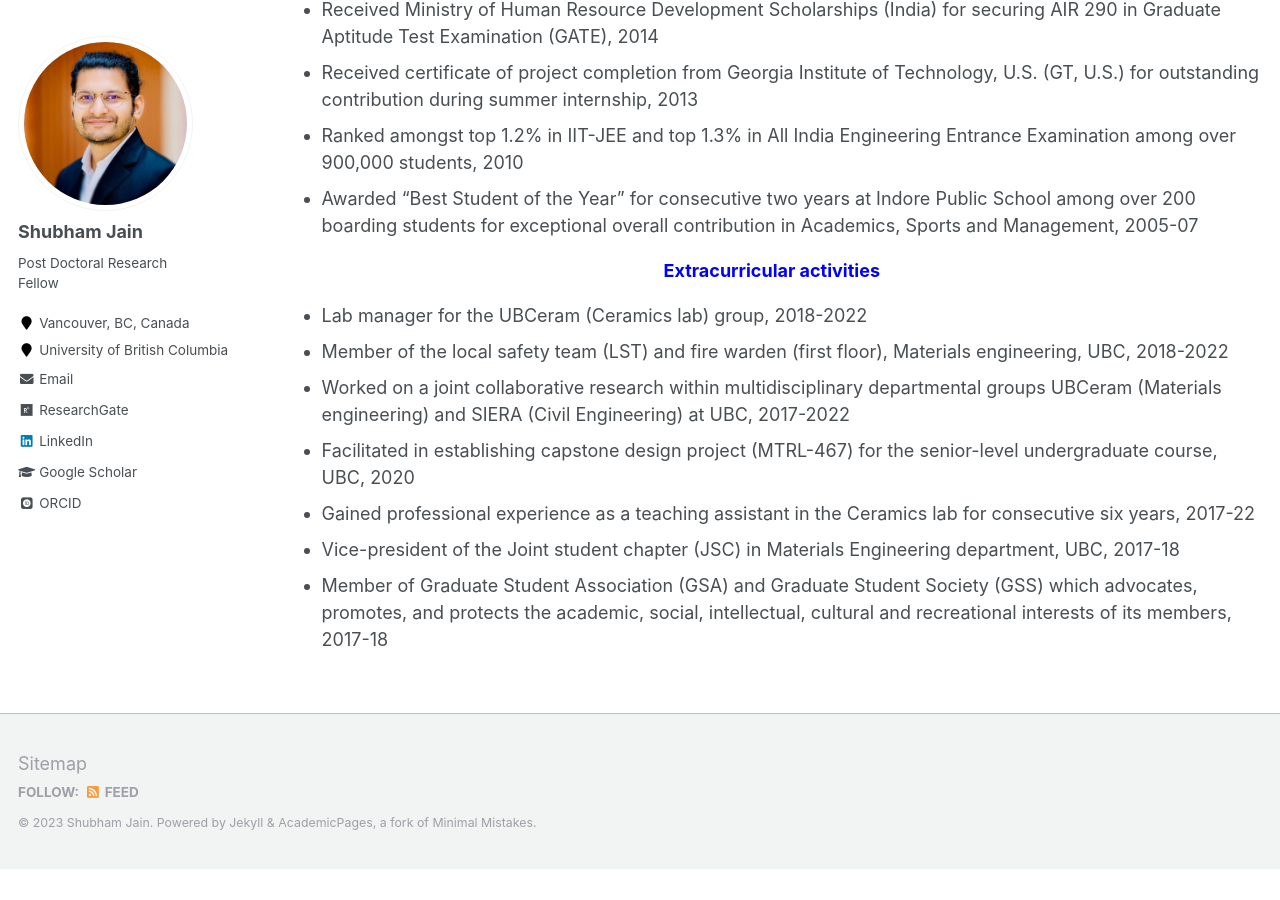
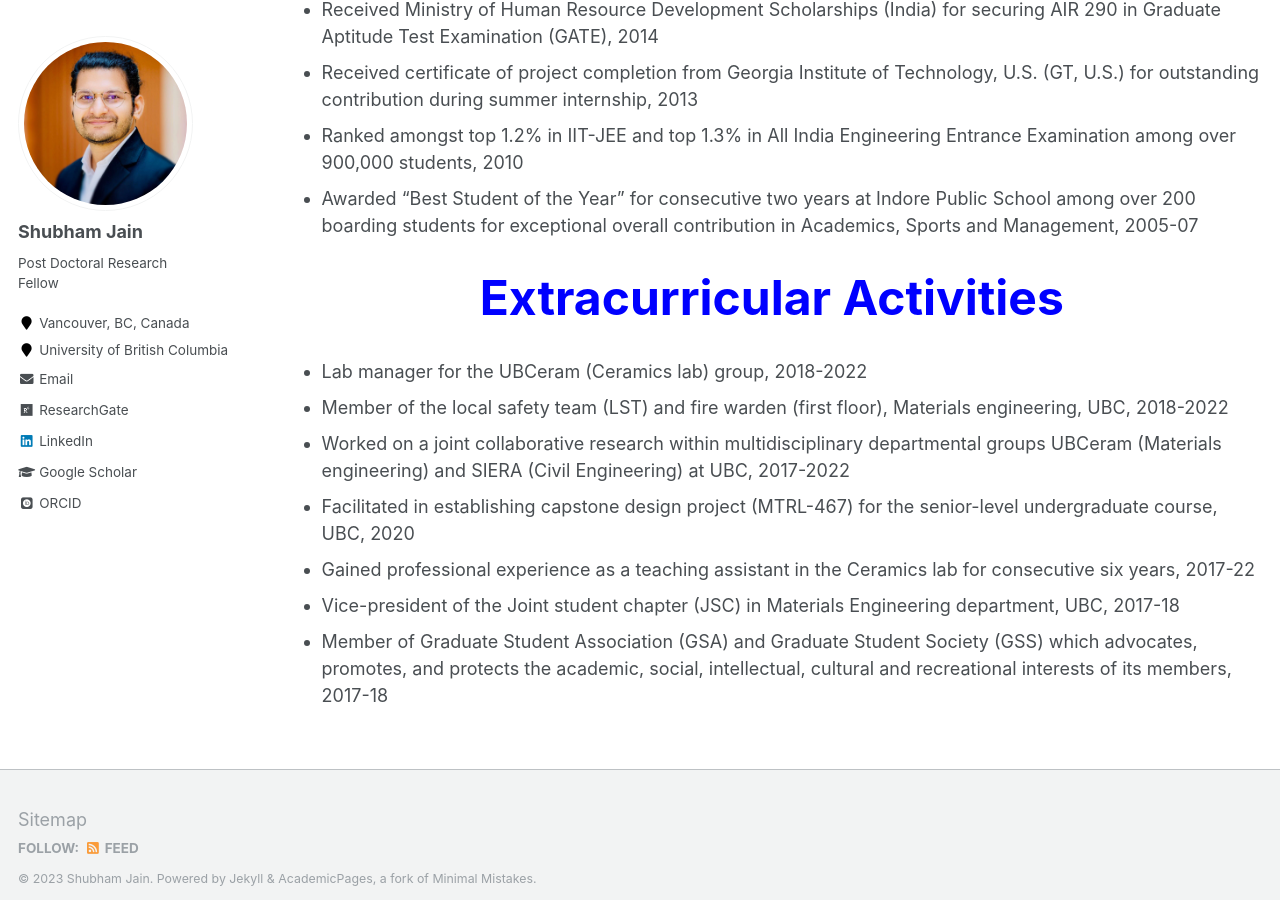
Before and after one commit to shubhamj2611/shubhamj2611.github.io, a Jekyll site: the page built from _pages/achievements.md, in a window 1280 px wide and 900 px high, scrolled down 1034 px. Built offline with Jekyll 4.4.1, drawn with Linux system fonts in a browser that asks for light colours; some web fonts are replaced; before the commit the page ends 1903 px from its top, so only the background shows below that.

Commit message:
Update achievements.md

```diff
--- a/_pages/achievements.md
+++ b/_pages/achievements.md
@@ -6,7 +6,7 @@ author_profile: true
 ---
 
 
-<p><font size="30" color="#0000ff"> <b> <center> List of Acheivements </center> </b></font></p>
+<p><font size="18" color="#0000ff"> <b> <center> List of Acheivements </center> </b></font></p>
 
 *	Recipient of President's Academic Excellence Initiative Ph.D. Award for significant contributions to the research activities of the university, UBC, 2020-2022
 *	Recipient of Science and Engineering Research Board (SERB-UBC) overseas doctoral fellowship from India, 2016-21
@@ -26,7 +26,7 @@ author_profile: true
 *	Ranked amongst top 1.2% in IIT-JEE and top 1.3% in All India Engineering Entrance Examination among over 900,000 students, 2010
 *	Awarded “Best Student of the Year” for consecutive two years at Indore Public School among over 200 boarding students for exceptional overall contribution in Academics, Sports and Management, 2005-07
 
-<font color="blue"> <b> <center>Extracurricular activities </center> </b> </font>
+<p><font size="18" color="#0000ff"> <b> <center> Extracurricular Activities </center> </b></font></p>
 
 * Lab manager for the UBCeram (Ceramics lab) group, 2018-2022
 *	Member of the local safety team (LST) and fire warden (first floor), Materials engineering, UBC, 2018-2022
```
